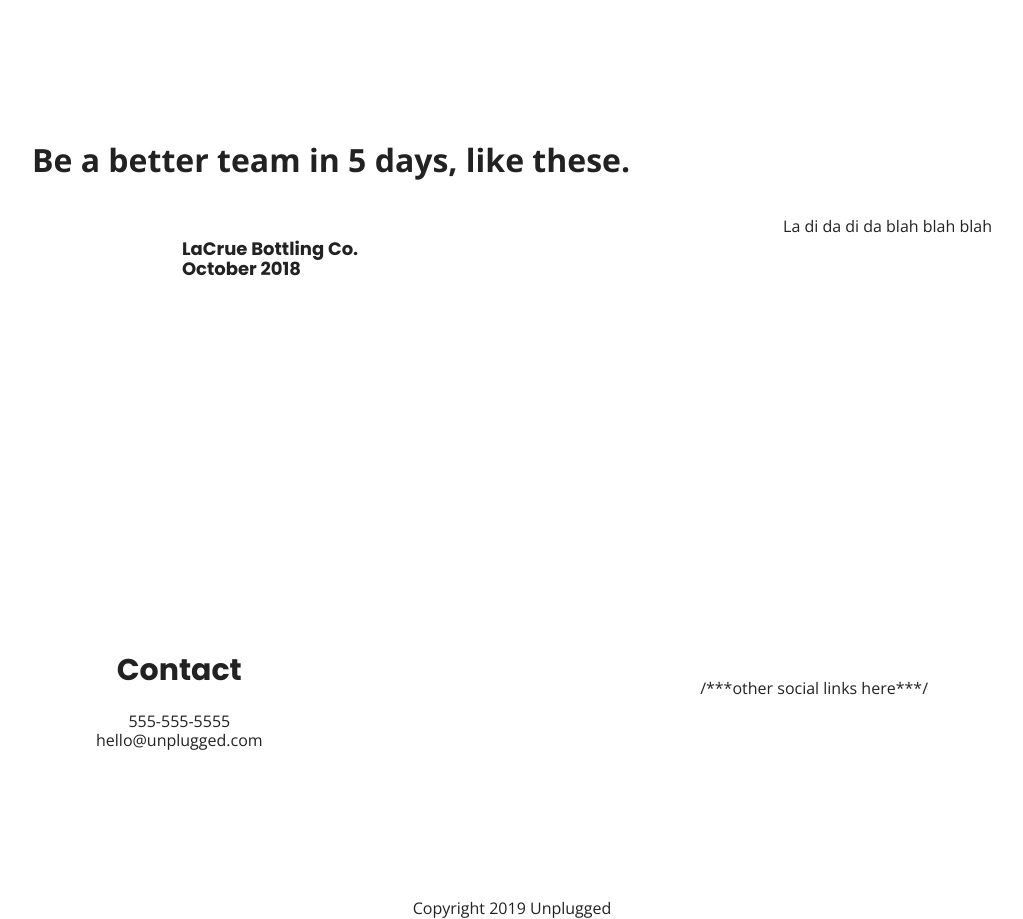
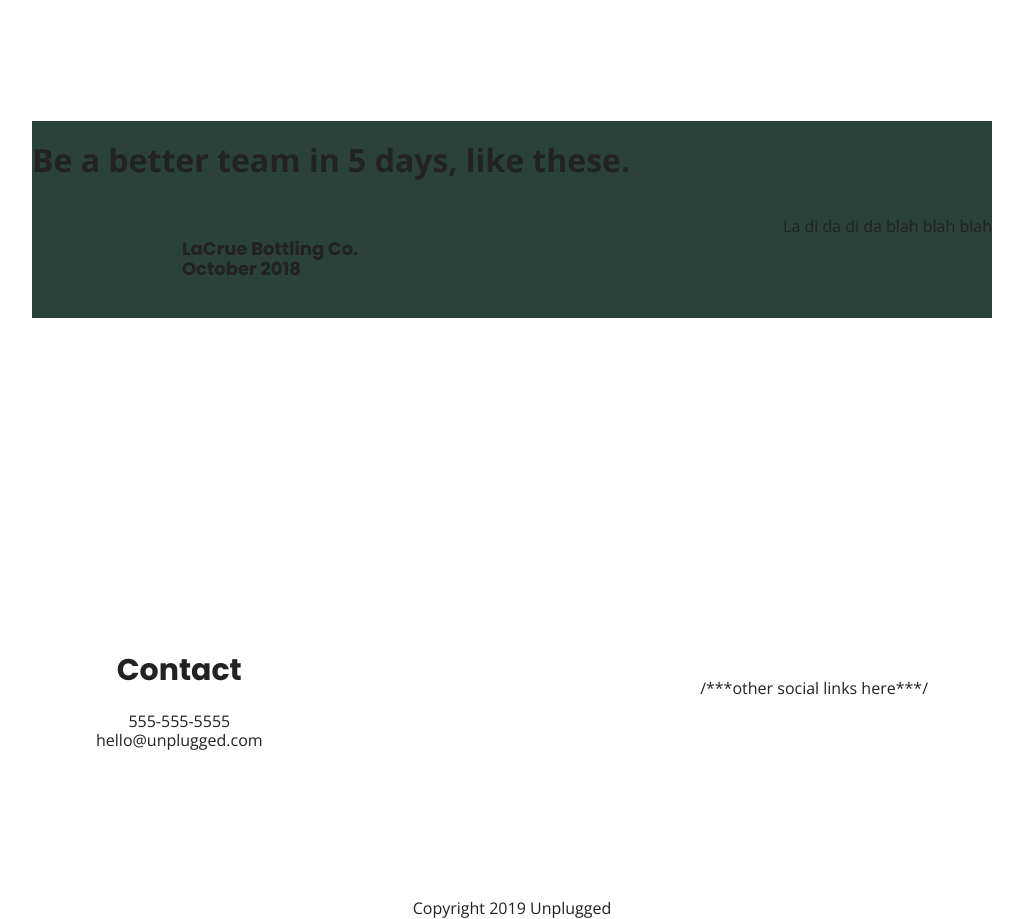
Before and after one commit to heathersvanidze/unplugged-retreat, a website built with Parcel: page index.html in a window 1280 px wide. Shown: the part 1480-2399 px from the top of the page, without its empty margins (128-1151 px from the left). Built offline with nearby package versions, Linux system fonts and the light colour scheme; files whose address does not match are found by name.

Commit message:
Added reviews background color

```diff
--- a/css/main.css
+++ b/css/main.css
@@ -524,6 +524,9 @@ footer p {
     }
 
     /*REVIEWS*/
+    .reviews .content-wrapper {
+      background-color: #2a423a;
+    }
     .reviews article {
       display:flex;
       justify-content: space-between;
```
